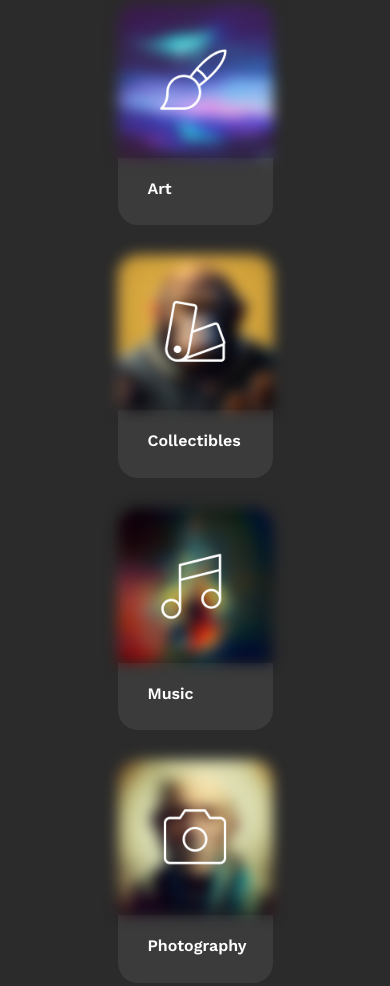
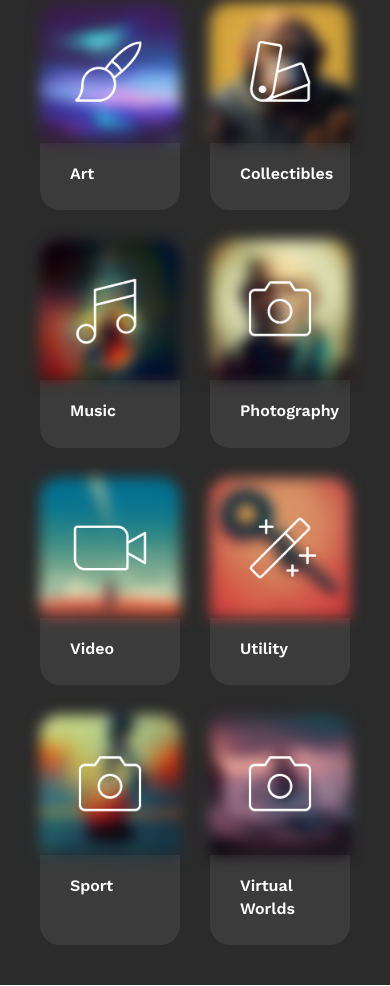
Before and after one commit to DenisFR2727/nft-marketplace-layout, a website: page index.html in a window 390 px wide. Shown: the part 2727-3713 px from the top of the page. Drawn offline with nearby package versions, Linux system fonts and the light colour scheme.

Commit message:
media 360

```diff
--- a/sass/mobile/_browse.mobile.scss
+++ b/sass/mobile/_browse.mobile.scss
@@ -42,7 +42,50 @@
     }
   }
 }
+@media (max-width: 393px) {
+  .browse-categories {
+    padding: 40px 30px;
+    .browse {
+      font-size: 28px;
+    }
+    .category-cards {
+      display: flex;
+      flex-wrap: wrap;
+      width: 100%;
+      justify-content: center;
+      align-self: stretch;
+      flex-shrink: 0;
+      gap: 30px;
+      .card {
+        max-width: 140px;
+        display: flex;
+        flex-direction: column;
 
+        .img-browse {
+          display: flex;
+          position: relative;
+
+          .browse-bg {
+            max-width: 140px;
+          }
+          .browse-icon {
+            width: 80px;
+            height: 80px;
+          }
+        }
+
+        .browse-text {
+          width: 100%;
+          flex-grow: 1;
+
+          .text {
+            font-size: 16px;
+          }
+        }
+      }
+    }
+  }
+}
 @media (max-width: 375px) {
   .browse-categories {
     padding: 40px 30px;
```
Also changed, not shown: css/style.css, 1 other file.
